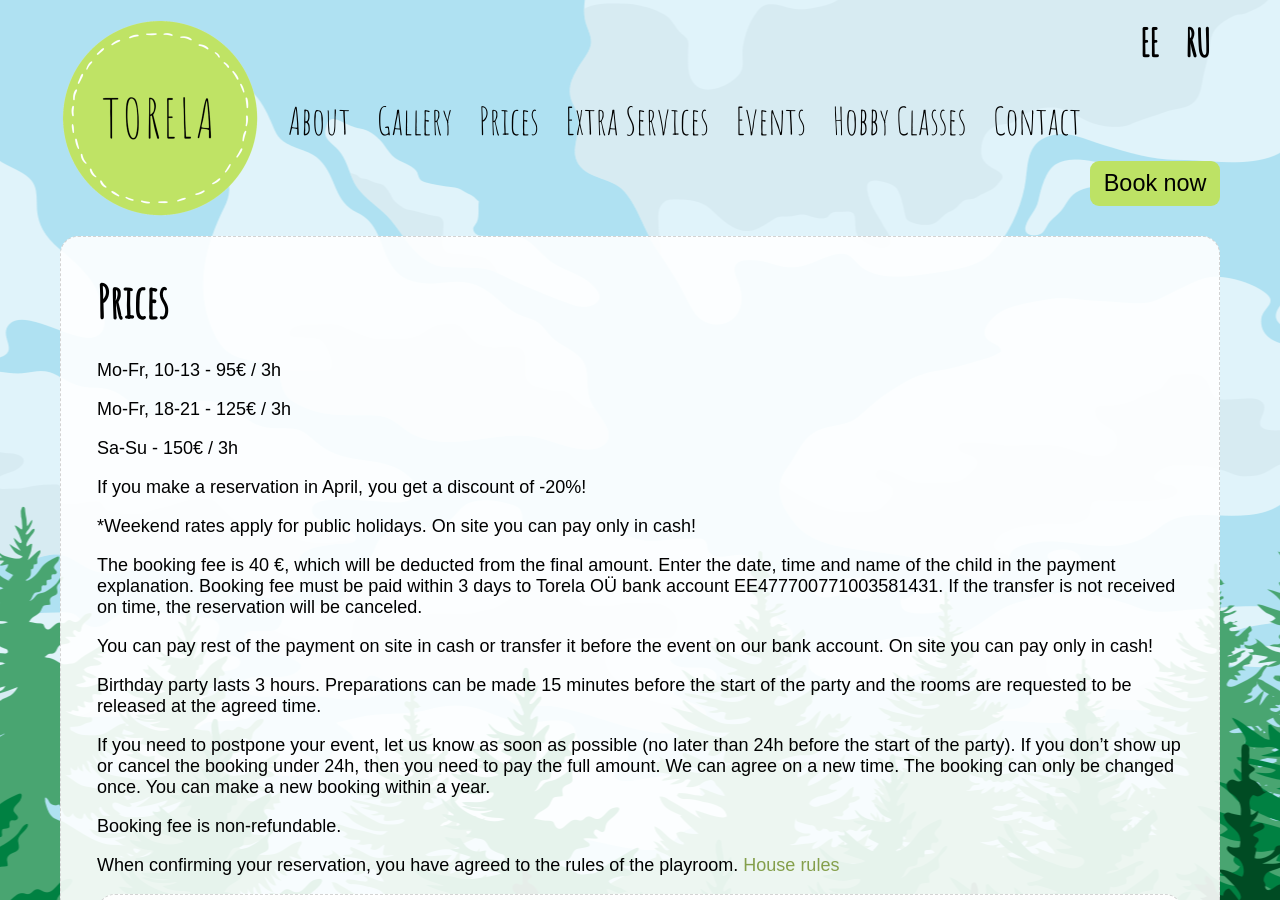
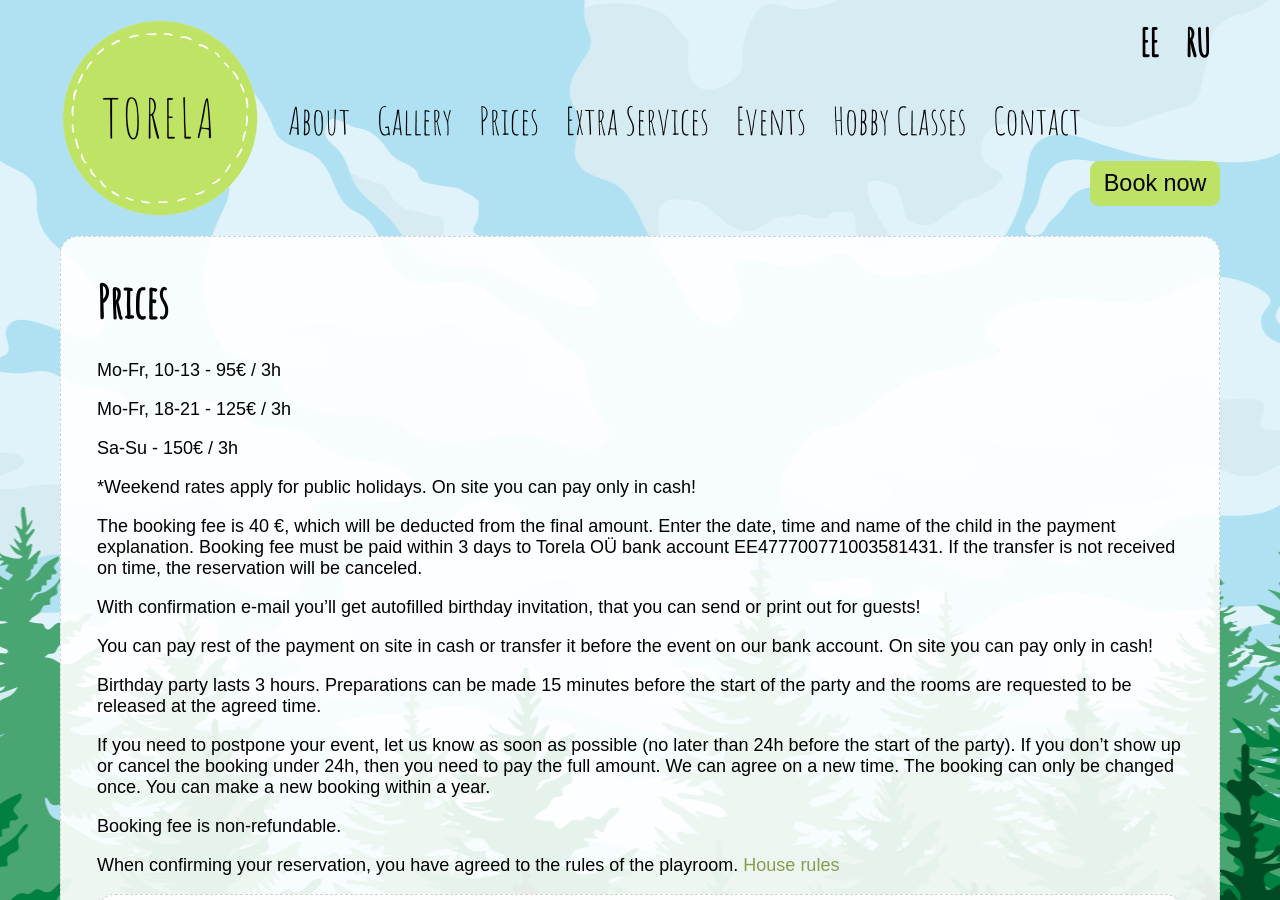
Before and after one commit to mypsik/torela, a Jekyll site: the page built from en/prices/index.md, in a window 1280 px wide and 900 px high. Built offline with Jekyll 4.4.1, drawn with Linux system fonts in a browser that asks for light colours.

Commit message:
birthday invitation

```diff
--- a/en/prices/index.md
+++ b/en/prices/index.md
@@ -13,11 +13,11 @@ Mo-Fr, 18-21 - 125€ / 3h
 
 Sa-Su - 150€ / 3h
 
-If you make a reservation in April, you get a discount of -20%!
-
 *Weekend rates apply for public holidays. On site you can pay only in cash!
 
 The booking fee is 40 €, which will be deducted from the final amount. Enter the date, time and name of the child in the payment explanation. Booking fee must be paid within 3 days to Torela OÜ bank account EE477700771003581431. If the transfer is not received on time, the reservation will be canceled.
+
+With confirmation e-mail you'll get autofilled birthday invitation, that you can send or print out for guests!
 
 You can pay rest of the payment on site in cash or transfer it before the event on our bank account. On site you can pay only in cash!
 
```
